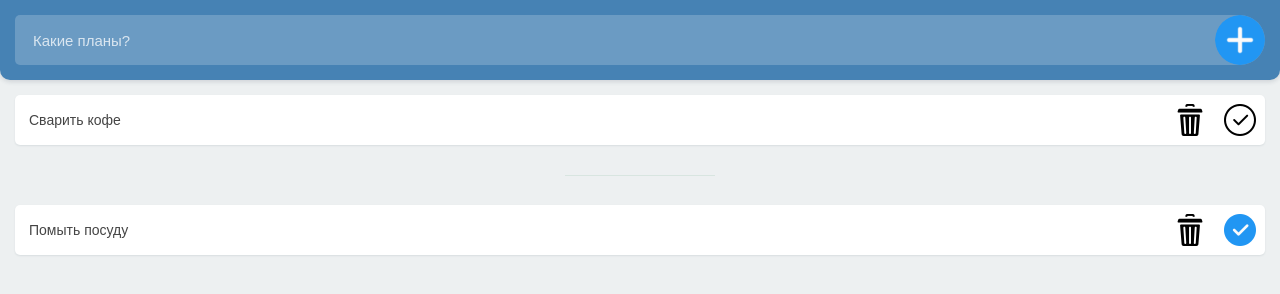
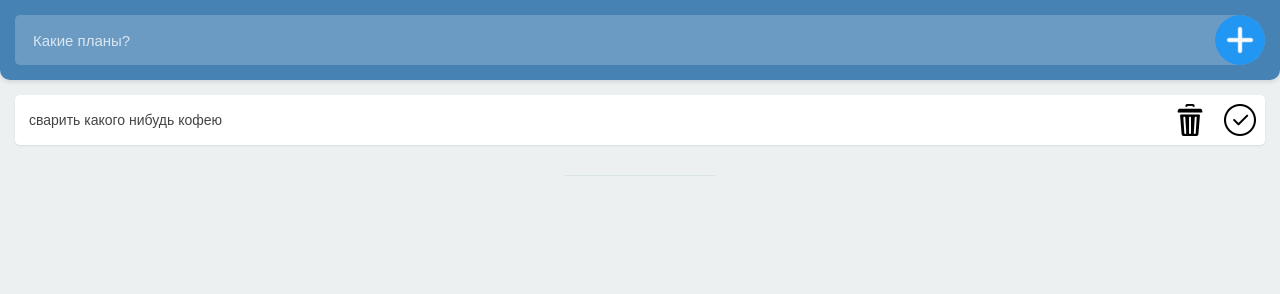
Before and after one commit to dimfreelancer/Study_JS16_lesson12_toDoList, a plain HTML site: page index.html in a window 1280 px wide. Drawn offline with Linux system fonts and the light colour scheme.

Commit message:
Lesson12 начал добавлять гендеринг todoItem

```diff
--- a/index.html
+++ b/index.html
@@ -22,23 +22,11 @@
 <div class="todo-container">
 
 	<ul class="todo todo-list" id="todo">
-		<li class="todo-item">
-			<span class="text-todo">Сварить кофе</span>
-			<div class="todo-buttons">
-				<button class="todo-remove"></button>
-				<button class="todo-complete"></button>
-			</div>
-		</li>
+
 	</ul>
 
 	<ul class="todo todo-completed" id="completed">
-		<li class="todo-item">
-			<span class="text-todo">Помыть посуду</span>
-			<div class="todo-buttons">
-				<button class="todo-remove"></button>
-				<button class="todo-complete"></button>
-			</div>
-		</li>
+
 	</ul>
 
 </div><!-- todo-container -->
--- a/scripts/script.js
+++ b/scripts/script.js
@@ -19,13 +19,53 @@ const todoData = [
         completed: true
     }
 ];
-console.log('todoData: ', todoData);
 
+//пробуем отрендерить
 const render = function() {
-    console.log('render');
+
+    console.log('todoList: ', todoList);
+
+    let liTodoItem = document.createElement('li');
+    liTodoItem.classList.add('todo-item');
+    let textTodo = document.createElement('span');
+    textTodo.classList.add('text-todo');
+    textTodo.textContent = 'сварить какого нибудь кофею';
+
+    let todoButtons = document.createElement('div');
+    todoButtons.classList.add('todo-buttons');
+    let buttonTodoRemove = document.createElement('button');
+    buttonTodoRemove.classList.add('todo-remove');
+    let buttonTodoComplete = document.createElement('button');
+    buttonTodoComplete.classList.add('todo-complete');
+
+    todoButtons.append(buttonTodoRemove, buttonTodoComplete);
+    liTodoItem.append(textTodo, todoButtons);
+    todoList.append(liTodoItem);
+    console.log('render done');
 };
 
 
+// todoControl.addEventListener('submit', function(event) {
+//     event.preventDefault();
+
+//     let value = headerInput.value;
+
+//     let newTodo = {
+//         value: value,
+//         completed: false
+//     };
+
+//     // todoData.push({value, completed}); //новый формат es6
+//     todoData.push(newTodo);
+
+//     console.log('todoData: ', todoData);
+
+//     todoControl.reset();
+
+//     render();
+// });
+
+/*
 todoControl.addEventListener('submit', function(event) {
     event.preventDefault();
 
@@ -33,10 +73,35 @@ todoControl.addEventListener('submit', function(event) {
     let completed = false;
     console.log('value: ', value);
 
-    todoData.push({value, completed});
+    todoData.push({value, completed}); //новый формат es6
     console.log('todoData: ', todoData);
 
     todoControl.reset();
 
     render();
 });
+ */
+
+/*
+		<!-- <li class="todo-item">
+			<span class="text-todo">Сварить кофе</span>
+			<div class="todo-buttons">
+				<button class="todo-remove"></button>
+				<button class="todo-complete"></button>
+			</div>
+		</li> -->
+ */
+
+ /**
+		<!-- <li class="todo-item">
+			<span class="text-todo">Помыть посуду</span>
+			<div class="todo-buttons">
+				<button class="todo-remove"></button>
+				<button class="todo-complete"></button>
+			</div>
+		</li> -->
+  */
+
+
+
+render();
```
